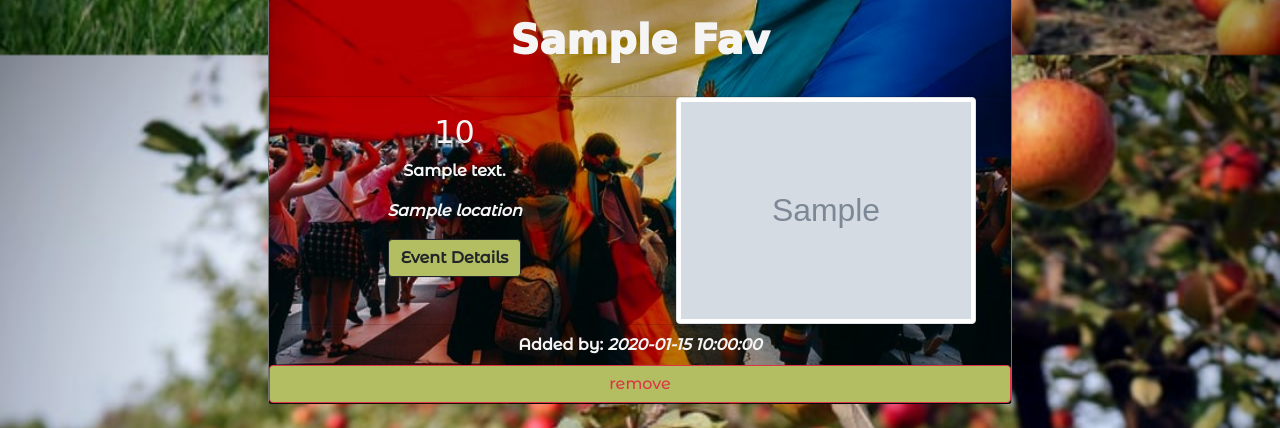
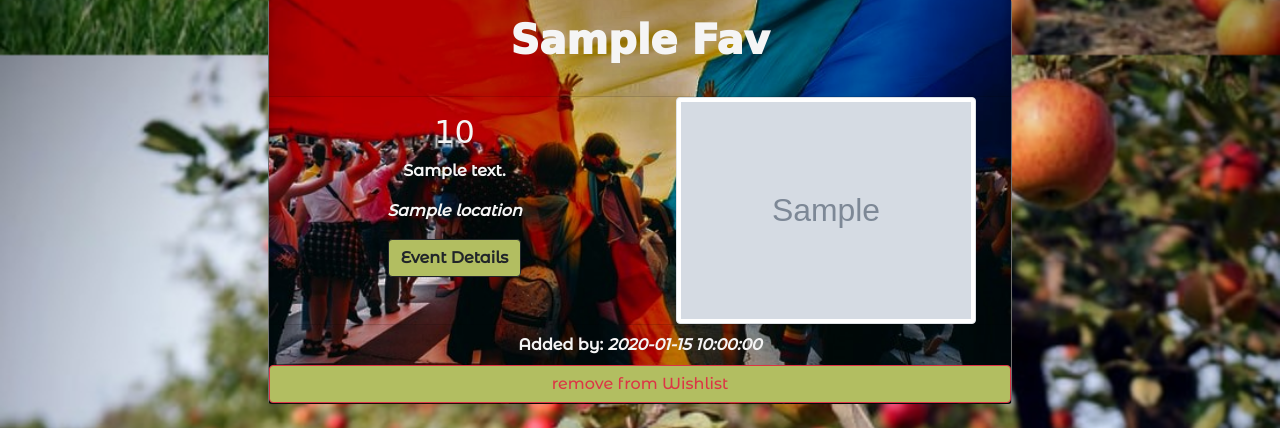
Before and after one commit to BXS-Archipelago/MadeWithPride, a Flask app: template templates/profile.html in a window 1280 px wide. Shown: the part 799-1227 px from the top of the page. Run offline with Flask 2, Linux system fonts and the light colour scheme; the template is opened without the code that fills it: most values are stand-ins (such as "Sample title", 1, 10 or a date in 2020); grey boxes marked "Sample" are stand-in pictures; some libraries are stand-ins or nearby versions; some web fonts are replaced.

Commit message:
changed button in profile remmove-> remove from Wishlisst otherwise it seemed that button removes the whole event

```diff
--- a/templates/profile.html
+++ b/templates/profile.html
@@ -91,7 +91,7 @@
         <div class="card-footer footer-text">
             Added by: <span class="fst-italic text-capitalize">{{ fav.created_by }}</span>
         </div>
-        <a class="btn btn-outline-danger view-btn" href="{{ url_for('remove_favourite', event_id=fav._id) }}" role="button">remove</a>
+        <a class="btn btn-outline-danger view-btn" href="{{ url_for('remove_favourite', event_id=fav._id) }}" role="button">remove from Wishlist</a>
     </div>
     {% endfor %}
 </article>
```
